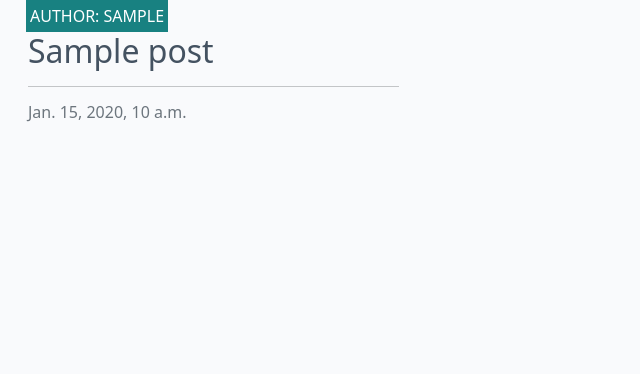
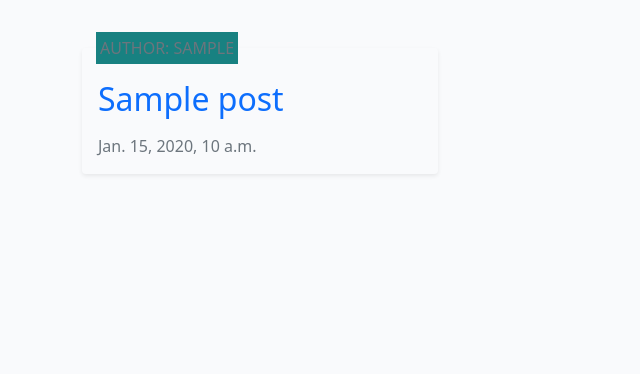
Before and after one commit to Milosson/Travel-Blog, a Django app: page / in a window 1280 px wide. Shown: the part 60-434 px from the top of the page, without its empty margins (0-640 px from the left). Run offline with Django 4.2, Linux system fonts and the light colour scheme; tables that the repository leaves empty hold one stand-in row (values such as "Sample post").

Commit message:
Enhance pagination and layout in index.html

```diff
--- a/blog/templates/blog/index.html
+++ b/blog/templates/blog/index.html
@@ -1,30 +1,28 @@
 {% extends "base.html" %}
 
 {% block content %}
-
 <!-- index.html content starts here -->
-<div class="container-fluid">
+<div class="container mt-5">
     <div class="row">
 
         <!-- Blog Entries Column -->
-        <div class="col-12 mt-3 left">
+        <div class="col-12">
             <div class="row">
                 {% for post in post_list %}
-                <div class="col-md-4">
-                    <div class="card mb-4">
+                <div class="col-md-4 mb-4">
+                    <div class="card h-100 shadow-sm">
                         <div class="card-body">
-                            <div class="image-container">
+                            <div class="image-container mb-3">
+                                <!-- CAN ADD IMG HERE -->
+                                <!-- <img src="{{ post.image.url }}" class="card-img-top" alt="{{ post.title }}"> -->
                                 <div class="image-flash">
-                                    <p class="author">Author: {{ post.author }}</p>
+                                    <p class="author text-muted">Author: {{ post.author }}</p>
                                 </div>
                             </div>
-                            <a href="#" class="post-link">
-                                <h2 class="card-title">{{ post.title }}</h2>
+                            <a href="#" class="text-decoration-none">
+                                <h2 class="card-title mb-3">{{ post.title }}</h2>
                             </a>
-
-                            <hr />
-                            <p class="card-text text-muted h6">{{ post.created_on}}
-                            </p>
+                            <p class="card-text text-muted">{{ post.created_on }}</p>
                         </div>
                     </div>
                 </div>
@@ -33,20 +31,32 @@
             <div class="row">
                 {% endif %}
                 {% endfor %}
-
             </div>
         </div>
     </div>
+
+    <!-- Pagination -->
     {% if is_paginated %}
     <nav aria-label="Page navigation">
         <ul class="pagination justify-content-center">
+            {% if page_obj.has_previous %}
+            <li class="page-item">
+                <a class="page-link" href="?page={{ page_obj.previous_page_number }}" aria-label="Previous">
+                    <span aria-hidden="true">&laquo; PREVIOUS</span>
+                </a>
+            </li>
+            {% endif %}
+
             {% if page_obj.has_next %}
-            <li><a href="?page={{ page_obj.next_page_number }}" class="page-link"> NEXT &raquo;</a></li>
+            <li class="page-item">
+                <a class="page-link" href="?page={{ page_obj.next_page_number }}" aria-label="Next">
+                    <span aria-hidden="true">NEXT &raquo;</span>
+                </a>
+            </li>
             {% endif %}
         </ul>
     </nav>
     {% endif %}
 </div>
-
 <!-- index.html content ends here -->
 {% endblock %}
```
